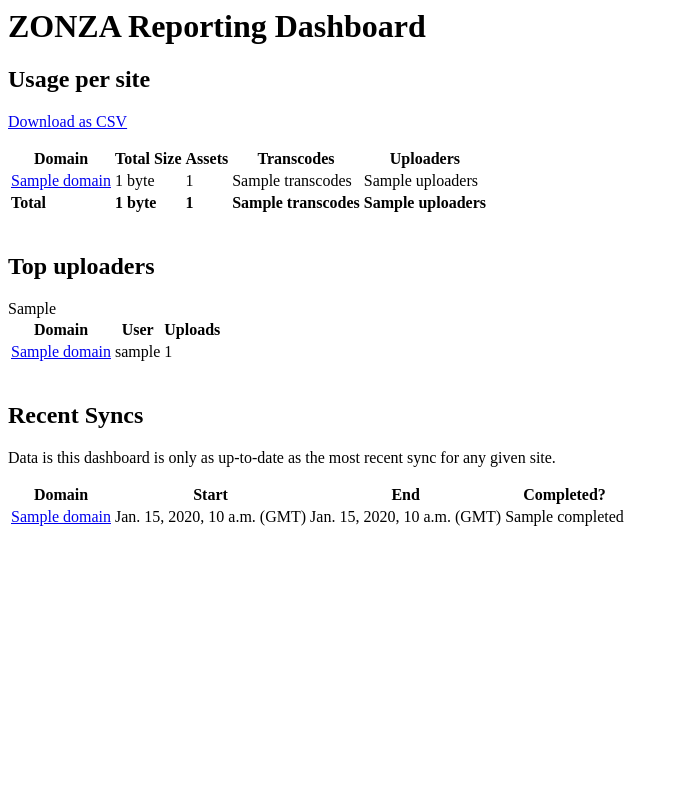
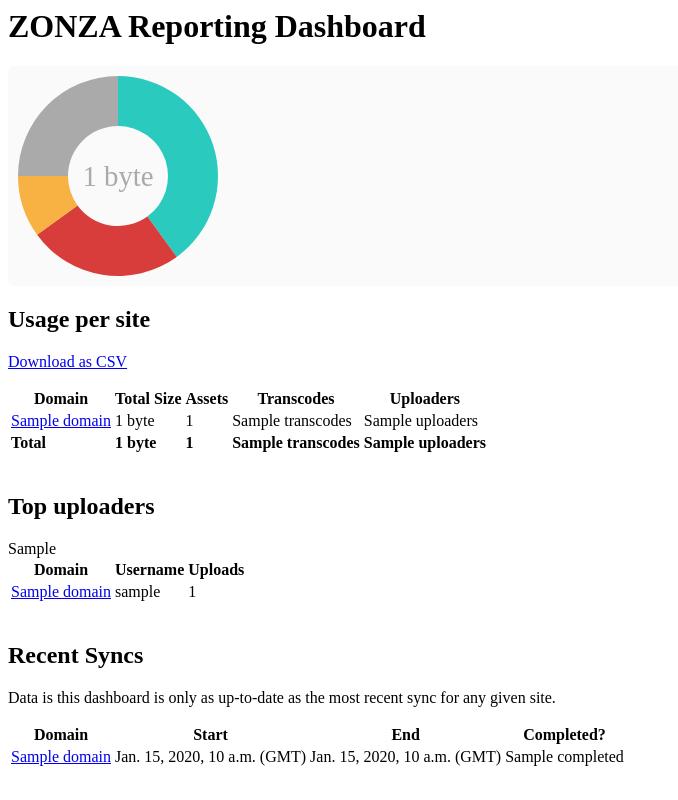
Before and after one commit to schallis/warehouse, a Django app: template warehouse/reporting/templates/reporting/dashboard.html in a window 1280 px wide. Shown: the whole page, without its empty margins (0-678 px from the left). Run offline with Django 3.2, Linux system fonts and the light colour scheme; the template is opened without the code that fills it: most values are stand-ins (such as "Sample title", 1, 10 or a date in 2020); parts of the project's set-up code (start-up, migrations or seed data) failed here and were passed over.

Commit message:
Add SVG draft graph to dashboard

```diff
--- a/warehouse/reporting/templates/reporting/dashboard.html
+++ b/warehouse/reporting/templates/reporting/dashboard.html
@@ -1,6 +1,22 @@
+{% load staticfiles %}
+
+<html>
+<head>
+    <style>
+        .graph {
+            background-color: #fafafa;
+            border-radius: 5px;
+            padding: 10px;
+        }
+    </style>
+</head>
+<body>
+
 {% block content %}
 <div id="content-main">
     <h1>ZONZA Reporting Dashboard</h1>
+
+    <div class="graph" id="graph-usage"></div>
 
     <h2>Usage per site</h2>
     <p><a href="{% url 'reporting.views.download_csv' %}">Download as CSV</a></p>
@@ -31,27 +47,12 @@
     </table>
     <br/>
 
-    <!--<h2># uploaders per site</h2>-->
-    <!--<table>-->
-        <!--<tr>-->
-            <!--<th>Domain</th>-->
-            <!--<th>Uploaders</th>-->
-        <!--</tr>-->
-    <!--{% for site in num_uploaders_by_site %}-->
-    <!--<tr>-->
-        <!--<td><a href="{% url 'reporting.views.domain' site.domain  %}">{{site.domain}}</a></td>-->
-        <!--<td>{{site.uploaders}}</td>-->
-    <!--</tr>-->
-    <!--{% endfor %}-->
-    <!--</table>-->
-    <!--<br/>-->
-
     <h2>Top uploaders</h2>
     {{ uploader_by_site}}
     <table>
         <tr>
             <th>Domain</th>
-            <th>User</th>
+            <th>Username</th>
             <th>Uploads</th>
         </tr>
     {% for site in top_uploaders%}
@@ -83,24 +84,87 @@
     {% endfor %}
     </table>
     <br/>
+</div>
+</body>
 
-    <!--<h2># of assets per site</h2>-->
-    <!--<table>-->
-        <!--<tr>-->
-            <!--<th>Domain</th>-->
-            <!--<th>Assets</th>-->
-        <!--</tr>-->
-    <!--{% for site in num_assets_by_site %}-->
-    <!--<tr>-->
-        <!--<td><a href="{% url 'reporting.views.domain' site.domain  %}">{{site.domain}}</a></td>-->
-        <!--<td>{{site.count}}</td>-->
-    <!--</tr>-->
-    <!--{% endfor %}-->
-    <!--</table>-->
-    <!--<br/>-->
+{% endblock %}
+    <script src="{% static "js/react-with-addons.js" %}"></script>
+    <script src="{% static "js/JSXTransformer.js" %}"></script>
+    <script src="{% static "js/d3.js" %}"></script>
+    <script type="text/jsx">
+      var PercentChart = React.createClass({
 
+        componentDidMount: function() {
+          var el = this.getDOMNode();
+          var svg = d3.select(el).append('svg')
+              .attr('class', 'd3')
+              .attr('width', this.props.size)
+              .attr('height', this.props.size);
 
+          // Translate percentage to radians
+          var scale = d3.scale
+                .linear()
+                .domain([0, 100])
+                .range([0, 2 * Math.PI]);
 
+          var arc = d3.svg.arc()
+              .innerRadius(this.props.size/4)
+              .outerRadius(this.props.size/2)
+              .startAngle(function(d) { return scale(d[0]) })
+              .endAngle(function(d) { return scale(d[1]) });
 
-</div>
-{% endblock %}
+          data = [[0,40,"#2bcabf"],   // teal
+                  [40,65,"#d83d3c"],  // red
+                  [65,75,"#f8b143"],  // yellow
+                  [75,100,"#aaa"]]    // grey
+
+          var offset = this.props.size / 2
+          svg.selectAll("path")
+              .data(data)
+              .enter()
+              .append("path")
+              .attr("d", arc)
+              .style("fill", function(d){ return d[2] })
+              .attr("transform", "translate(" + offset + "," + offset + ")");
+
+            svg.append("text").text(this.props.label)
+                .attr("font-size", "1.8em")
+                .attr("fill", "#aaa")
+                .attr("x", this.props.size/2)
+                .attr("y", this.props.size/2)
+                .attr("text-anchor", "middle")
+                .attr("dy", ".35em");
+        },
+
+        componentDidUpdate: function() {
+        },
+
+        componentWillUnmount: function() {
+          var el = this.getDOMNode();
+          //TODO?
+        },
+        render: function() {
+          var percent = this.props.percent;
+          var label = this.props.label;
+
+          //return <svg><circle cx="{size/2}" cy="{size/2}" r="size/2" fill="#d0d0d0" stroke=></circle></svg>;
+          //return  <svg xmlns="http://www.w3.org/2000/svg" version="1.1"> <circle cx="100" cy="50" r="40" stroke="black" stroke-width="30" fill="none" /> <circle cx="100" cy="100" r="40" stroke="red" stroke-width="20px" fill="none" />
+          return <div className="Chart"></div>
+        }
+      });
+      var DashboardApplication = React.createClass({
+        render: function() {
+          var total = this.props.total.size;
+          var message =
+            'Total storage is ' + total + ' bytes.';
+
+          return <p>{message}</p>;
+        }
+      });
+      var label = "{{sizes.size|filesizeformat}}";
+      var total = {{sizes|safe}};
+      React.render(<PercentChart percent="30" label={label} size="200" />,
+        document.getElementById('graph-usage')
+      );
+    </script>
+</html>
--- a/warehouse/reporting/templates/reporting/domain.html
+++ b/warehouse/reporting/templates/reporting/domain.html
@@ -40,7 +40,7 @@
     {{ uploader_by_site}}
     <table>
         <tr>
-            <th>User</th>
+            <th>Username</th>
             <th>Uploads</th>
         </tr>
     {% for site in top_uploaders%}
```
